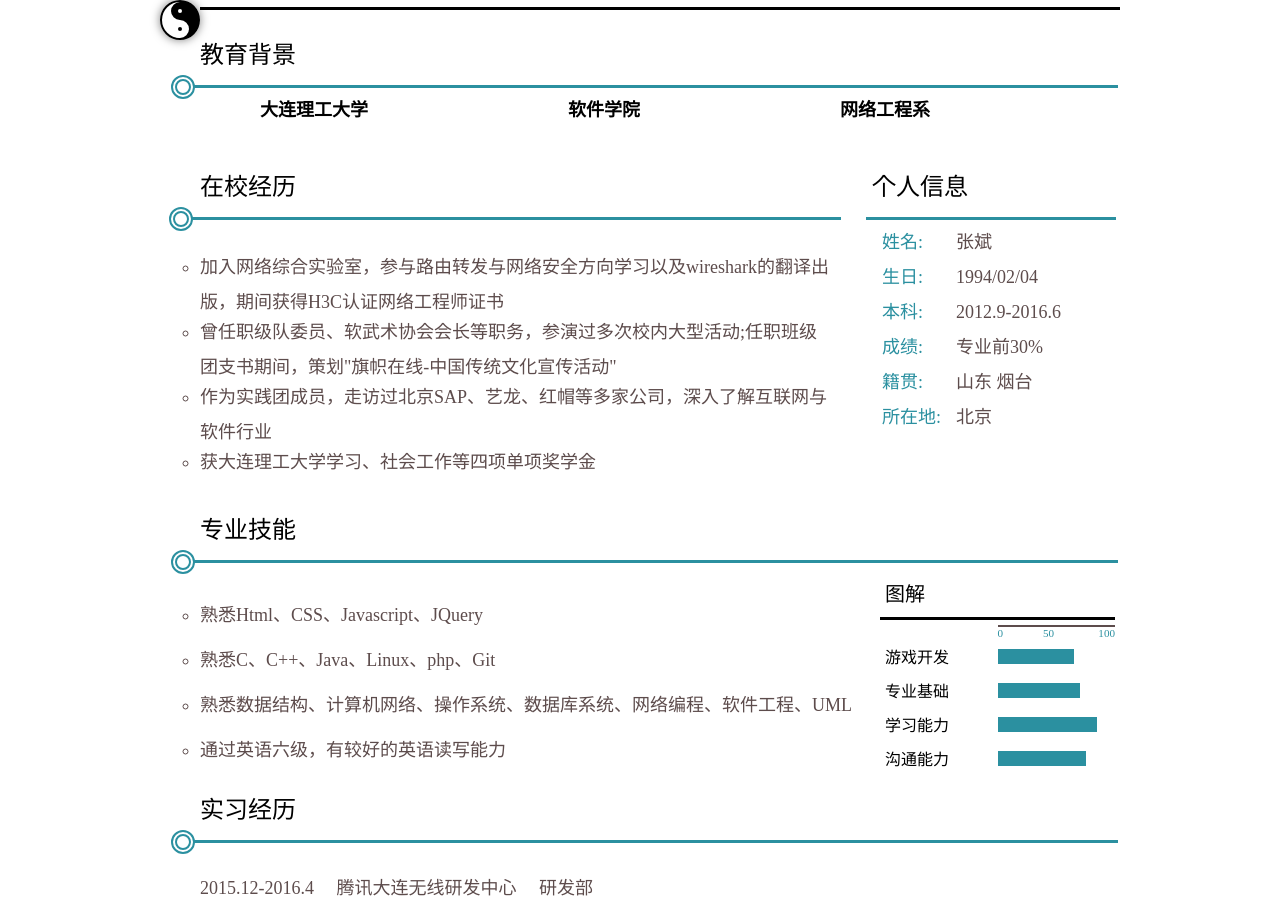
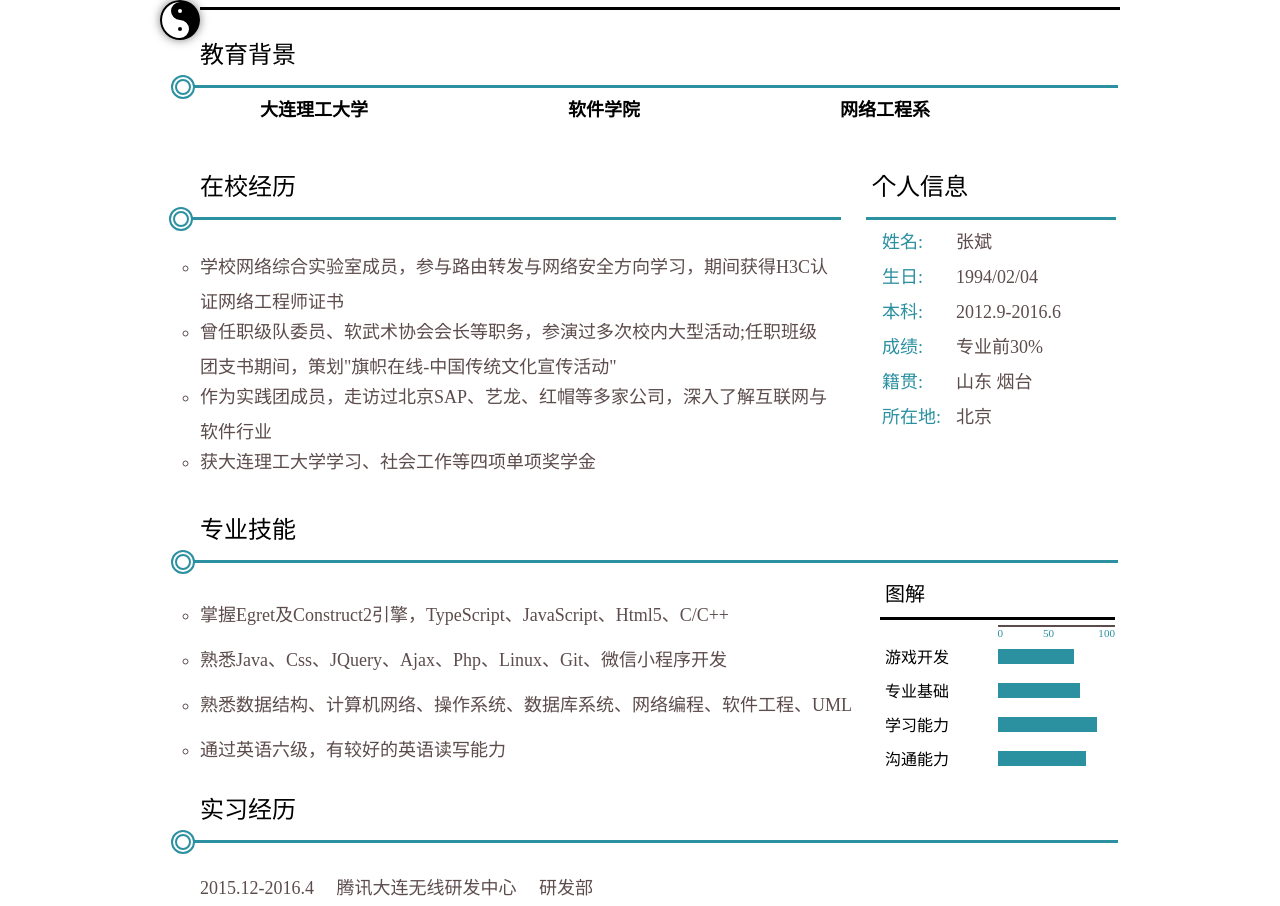
Before and after one commit to MonkeyDBean/game, a plain HTML site: page index.html in a window 1280 px wide. Shown: the part 191-1097 px from the top of the page. Drawn offline with Linux system fonts and the light colour scheme.

Commit message:
Update index.html

```diff
--- a/index.html
+++ b/index.html
@@ -41,7 +41,7 @@
     		<div class="experience">
     			<div class="divied-line"></div>
     			<ul>
-    				<li>加入网络综合实验室，参与路由转发与网络安全方向学习以及wireshark的翻译出版，期间获得H3C认证网络工程师证书</li>
+    				<li>学校网络综合实验室成员，参与路由转发与网络安全方向学习，期间获得H3C认证网络工程师证书</li>
     				<li>曾任职级队委员、软武术协会会长等职务，参演过多次校内大型活动;任职班级团支书期间，策划"旗帜在线-中国传统文化宣传活动"</li>
     				<li>作为实践团成员，走访过北京SAP、艺龙、红帽等多家公司，深入了解互联网与软件行业</li>
     				<li>获大连理工大学学习、社会工作等四项单项奖学金</li>
@@ -63,8 +63,8 @@
        	    <h2>专业技能</h2>
        	    <div class="divied-line"></div>
        	    <ul>
-       	    	<li>熟悉Html、CSS、Javascript、JQuery</li>
-       	    	<li>熟悉C、C++、Java、Linux、php、Git</li>
+       	    	<li>掌握Egret及Construct2引擎，TypeScript、JavaScript、Html5、C/C++</li>
+       	    	<li>熟悉Java、Css、JQuery、Ajax、Php、Linux、Git、微信小程序开发</li>
        	    	<li>熟悉数据结构、计算机网络、操作系统、数据库系统、网络编程、软件工程、UML</li>
        	    	<li>通过英语六级，有较好的英语读写能力</li>
        	    </ul>
```
